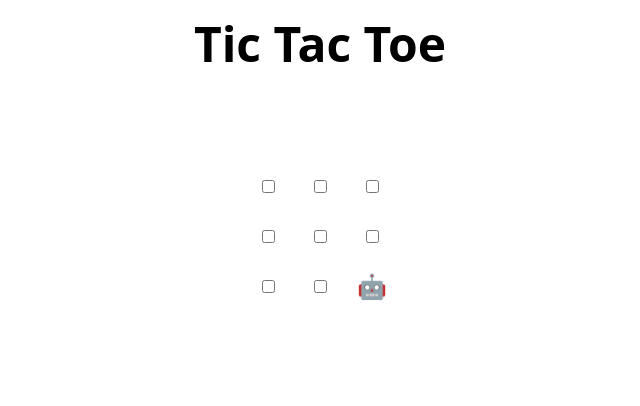
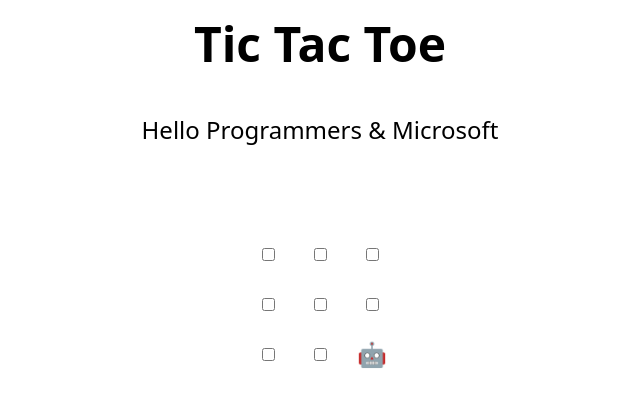
Before and after one commit to hzjadoon/Pull-Request-MLSA-Task-2, a plain HTML site: page index.html in a window 1280 px wide. Shown: the whole page, without its empty margins (320-960 px from the left). Drawn offline with Linux system fonts and the light colour scheme.

Commit message:
Update index.html
Technical Onboarding

```diff
--- a/index.html
+++ b/index.html
@@ -45,6 +45,7 @@
     <td><input type="checkbox" /></td>
     <td><input type="checkbox" /></td>
   </tr>
+Hello Programmers & Microsoft
 </table>
 
 <h2 hidden>Game over, refresh to play again 🧑‍💻 🤖!</h2>
```
